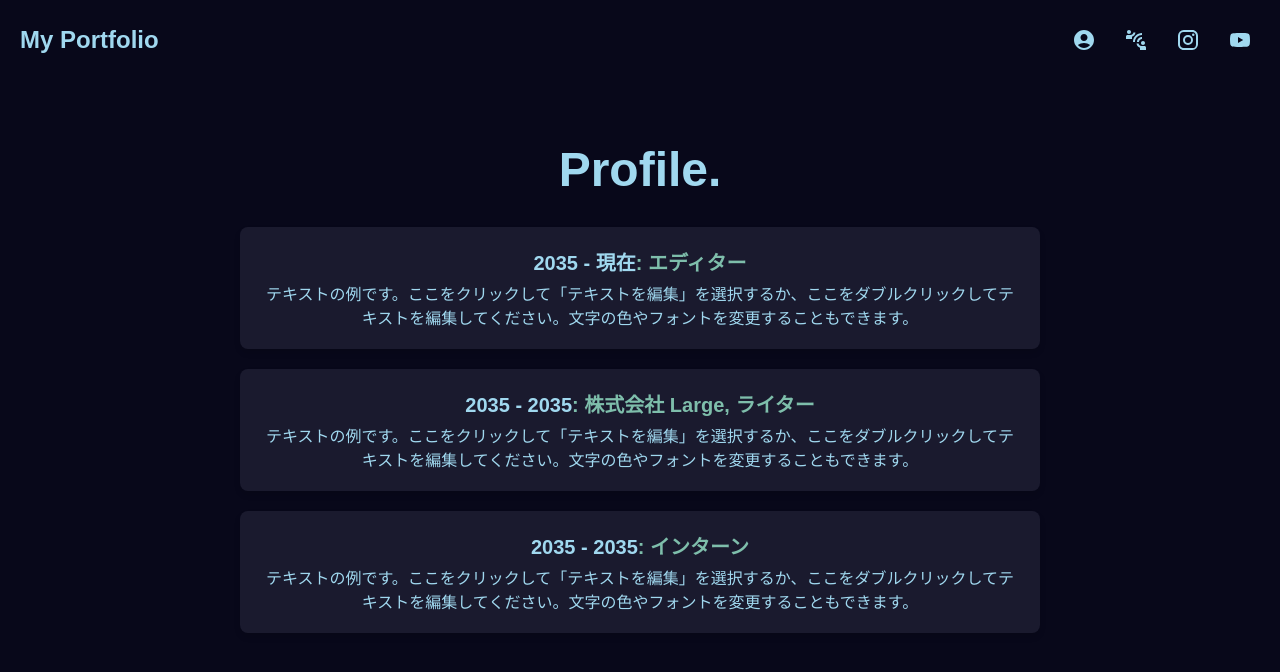
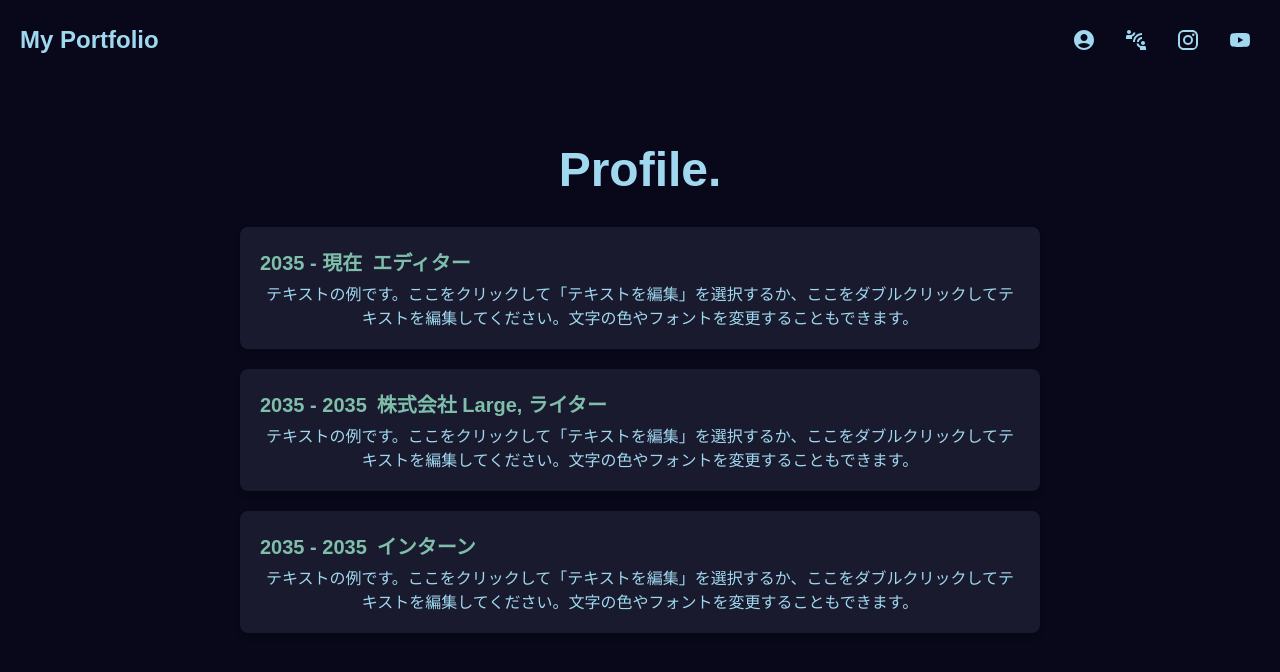
Before and after one commit to HibikiKobayashii/portforio, a Next.js app: page /profile in a window 1280 px wide. Shown: the top 672 px of the page. Built offline with nearby package versions, Linux system fonts and the light colour scheme.

Commit message:
Update profile.tsx

```diff
--- a/pages/profile.tsx
+++ b/pages/profile.tsx
@@ -61,23 +61,26 @@ const Profile = () => {
           .experience-item {
             padding: 20px;
             margin-bottom: 20px;
-            background-color: #1a1a2e; /* 背景色を変更 */
+            background-color: #1a1a2e;
             border-radius: 8px;
             box-shadow: 0 4px 6px rgba(0, 0, 0, 0.1);
           }
           .experience-item h3 {
             font-size: 20px;
             margin: 0;
-            color: #7ebeab; /* テキスト色を変更 */
+            color: #7ebeab; /* 文字色を変更 */
+            text-align: left; /* 左寄せ */
           }
           .experience-item p {
             font-size: 16px;
             margin: 5px 0 0;
-            color: #a0d8ef; /* テキストが読めるように色を変更 */
+            color: #a0d8ef;
           }
           .year {
             font-weight: bold;
-            color: #a0d8ef; /* テキストが読めるように色を変更 */
+            color: #7ebeab; /* 年代の色を変更 */
+            display: inline-block;
+            margin-right: 10px; /* 年代とテキストの間隔調整 */
           }
         `}
       </style>
@@ -96,17 +99,23 @@ const Profile = () => {
           {/* 経歴リスト */}
           <ul className="experience-list">
             <li className="experience-item">
-              <h3><span className="year">2035 - 現在</span>: エディター</h3>
+              <h3>
+                <span className="year">2035 - 現在</span>エディター
+              </h3>
               <p>テキストの例です。ここをクリックして「テキストを編集」を選択するか、ここをダブルクリックしてテキストを編集してください。文字の色やフォントを変更することもできます。</p>
             </li>
 
             <li className="experience-item">
-              <h3><span className="year">2035 - 2035</span>: 株式会社 Large, ライター</h3>
+              <h3>
+                <span className="year">2035 - 2035</span>株式会社 Large, ライター
+              </h3>
               <p>テキストの例です。ここをクリックして「テキストを編集」を選択するか、ここをダブルクリックしてテキストを編集してください。文字の色やフォントを変更することもできます。</p>
             </li>
 
             <li className="experience-item">
-              <h3><span className="year">2035 - 2035</span>: インターン</h3>
+              <h3>
+                <span className="year">2035 - 2035</span>インターン
+              </h3>
               <p>テキストの例です。ここをクリックして「テキストを編集」を選択するか、ここをダブルクリックしてテキストを編集してください。文字の色やフォントを変更することもできます。</p>
             </li>
           </ul>
```
